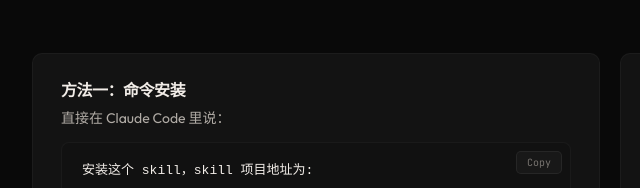
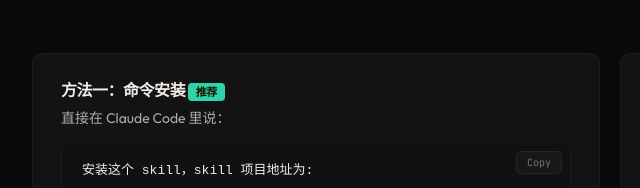
Before and after one commit to danger-English/claude-code-intro, a plain HTML site: page skills.html in a window 1280 px wide. Shown: the part 2733-2921 px from the top of the page, 208-848 px from the left. Drawn offline with Linux system fonts and the light colour scheme.

Commit message:
fix: add recommended badge to command install method

```diff
--- a/skills.html
+++ b/skills.html
@@ -88,7 +88,7 @@
 
     <div class="grid-2 reveal" style="max-width:800px;margin:0 auto;">
       <div class="card">
-        <h3>方法一：命令安装</h3>
+        <h3>方法一：命令安装 <span style="font-size:11px;font-family:var(--ff-mono);background:var(--term-green);color:#1A1000;padding:2px 8px;border-radius:4px;vertical-align:middle;">推荐</span></h3>
         <p>直接在 Claude Code 里说：</p>
         <div class="code-block" style="margin-top:12px;">
           <code>安装这个 skill，skill 项目地址为:<br>https://github.com/anthropics/skills/tree/main/skills/skill-creator</code>
```
